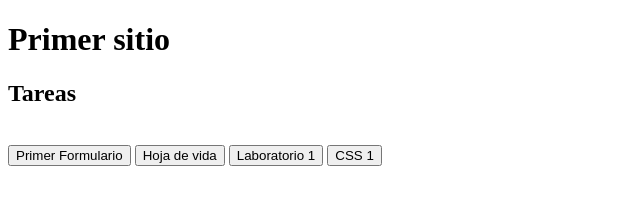
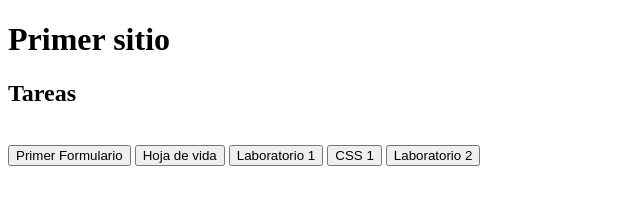
Before and after one commit to StefanoZach/MDPprograma, a plain HTML site: page Primer sitio/index.html in a window 1280 px wide. Shown: the whole page, without its empty margins (0-640 px from the left). Drawn offline with Linux system fonts and the light colour scheme.

Commit message:
update 12

```diff
--- a/Primer sitio/index.html
+++ b/Primer sitio/index.html
@@ -16,6 +16,7 @@
     <a href="/Primer sitio/Hoja de vida/index.html" target="_blank"><button>Hoja de vida</button></a>
     <a href="/Primer sitio/Laboratorio 1/index.html" target="_blank"><button>Laboratorio 1</button></a>
     <a href="/Primer sitio/Css Practica/index.html" target="_blank"><button>CSS 1</button></a>
+    <a href="/Primer sitio/Laboratorio 2/index.html"><button>Laboratorio 2</button></a>
 </body>
 
 </html>
```
